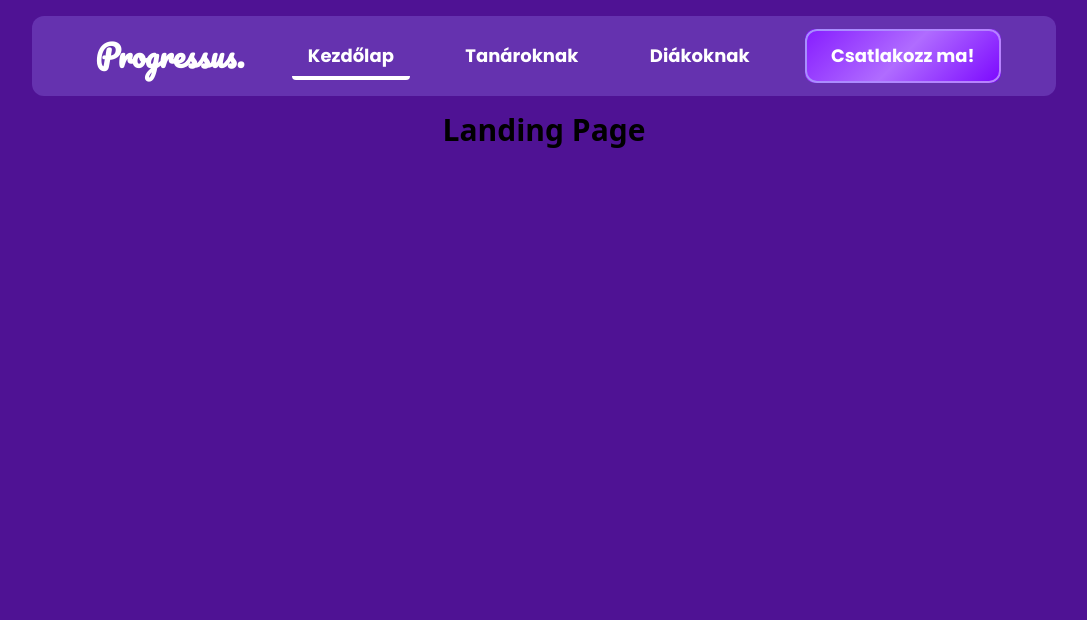
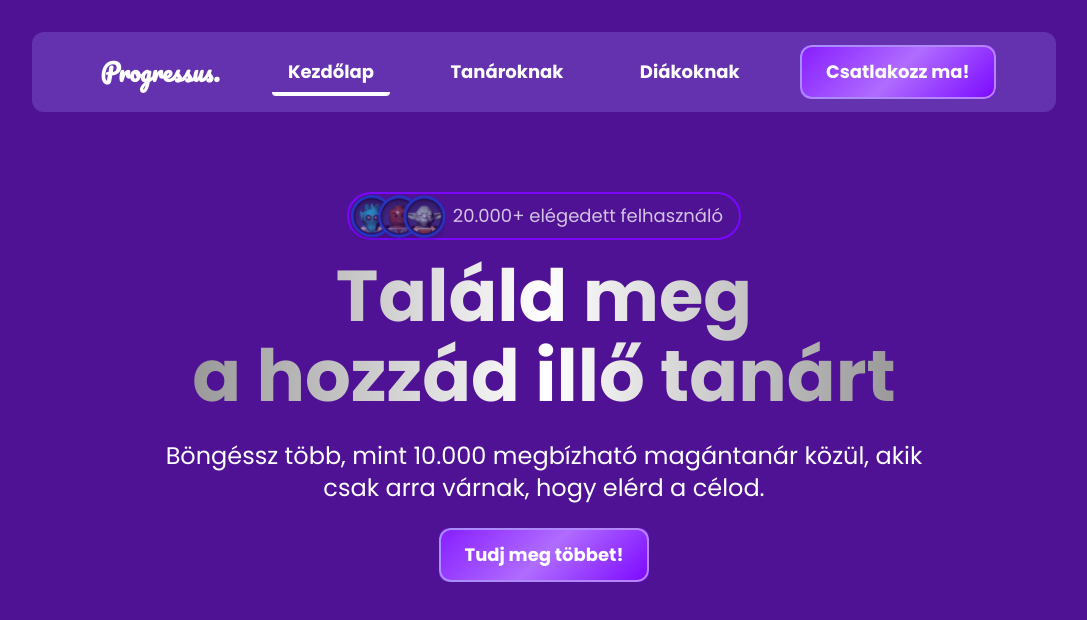
Before and after one commit to auermatew/Progressus_Frontend, a React (Vite) app: page /progressus in a window 1280 px wide. Shown: the top 620 px of the page, without its empty margins (96-1183 px from the left). Built offline with nearby package versions, Linux system fonts and the light colour scheme.

Commit message:
Added - Landing page Section 1 texts

```diff
--- a/src/components/ui/NavbarTop.tsx
+++ b/src/components/ui/NavbarTop.tsx
@@ -25,13 +25,13 @@ const NavbarTop = () => {
 
     return (
         <>
-            <nav className=" md:w-[80%] h-20 flex justify-between items-center mx-auto px-4 my-4 rounded-xl">
+            <nav className=" md:w-[80%] h-20 flex justify-between items-center mx-auto px-4 my-8 rounded-xl">
                 <div className="md:flex hidden w-full">
                     <ul className="flex items-center justify-evenly w-full">
                         <li>
                             <a
                                 href="/progressus"
-                                className="text-white font-[Pacifico] font-bold text-3xl p-2 w-full md:text-3xl text-center"
+                                className="text-white font-[Pacifico] font-bold p-2 w-full md:text-2xl text-center"
                             >
                                 Progressus.
                             </a>
@@ -76,7 +76,7 @@ const NavbarTop = () => {
 
                 <a
                     href="/progressus"
-                    className="text-white font-[Pacifico] font-bold text-3xl p-2 w-full text-center font-shadow-lg md:hidden"
+                    className="text-white font-[Pacifico] font-bold text-4xl p-2 w-full text-center font-shadow-lg md:hidden"
                 >
                     Progressus.
                 </a>
--- a/src/pages/Landingp/LandingPage.tsx
+++ b/src/pages/Landingp/LandingPage.tsx
@@ -1,17 +1,40 @@
 // Landing page for the application
 import React from "react";
 import Navbar from "../../components/ui/NavbarTop";
+import userIcon from "../../assets/images/userIcons.png";
+import ActionButton from "../../components/ui/ActionButton";
 
 const LandingPage = () => {
     return (
-        <>
+        <div className="bg-custom-radial min-h-screen">
             <Navbar />
-            <div className="wrapper w-full h-10">
-                <h1 className="text-center text-black text-3xl font-bold ">
-                    Landing Page
-                </h1>
+            <div className="wrapper w-screen h-full flex flex-col justify-center items-center p-12">
+                <div className="users h-12 w-[95%] md:w-auto mx-auto border-2 border-[#7B07FF] flex flex-row rounded-4xl justify-center items-center px-4 md:p-4">
+                    <img src={userIcon} alt="users" className="h-8 md:h-12 mr-4 md:mr-2 ml-[-0.875rem]" />
+                    <p className="font-[Poppins] text-sm md:text-lg text-white opacity-75">
+                        20.000+ elégedett felhasználó
+                    </p>
+                </div>
+                <div className="heading p-4 w-full md:w-[800px] text-center">
+                    <h1 className="font-bold text-5xl md:text-7xl font-[Poppins]
+                    inline-block leading-16 md:leading-20 text-transparent bg-clip-text
+                    bg-gradient-to-r from-[#999999] via-white to-[#999999]">
+                        Találd meg <br />a hozzád illő tanárt
+                    </h1>
+                </div>
+                <div className="subHeading p-2 w-screen md:w-[800px] text-center">
+                    <h2 className="text-white text-lg md:text-2xl font-[Poppins]">
+                        Böngéssz több, mint 10.000 megbízható magántanár közül,
+                        akik csak arra várnak, hogy elérd a célod.
+                    </h2>
+                </div>
+                <div className="action-div p-4">
+                    <a href="" className="cursor-pointer">
+                        <ActionButton content="Tudj meg többet!" />
+                    </a>
+                </div>
             </div>
-        </>
+        </div>
     );
 };
 
--- a/tailwind.config.ts
+++ b/tailwind.config.ts
@@ -12,6 +12,18 @@ export default {
           'poppins': ['Poppins', 'sans'],
           'pacifico': ['Pacifico', 'sans']
         },
+        backgroundImage: {
+          'custom-radial': `
+            radial-gradient(
+              -57deg,
+              #7B07FF 0%, #35036F 56%, #000000 100%
+            ),
+            radial-gradient(
+              177deg,
+              #7B07FF 0%, #3F1E64 50%, #1E1E1E 100%
+            )
+          `,
+        },
       },
     },
     plugins: [],
```
Also changed, not shown: src/assets/images/userIcons.png (added).
